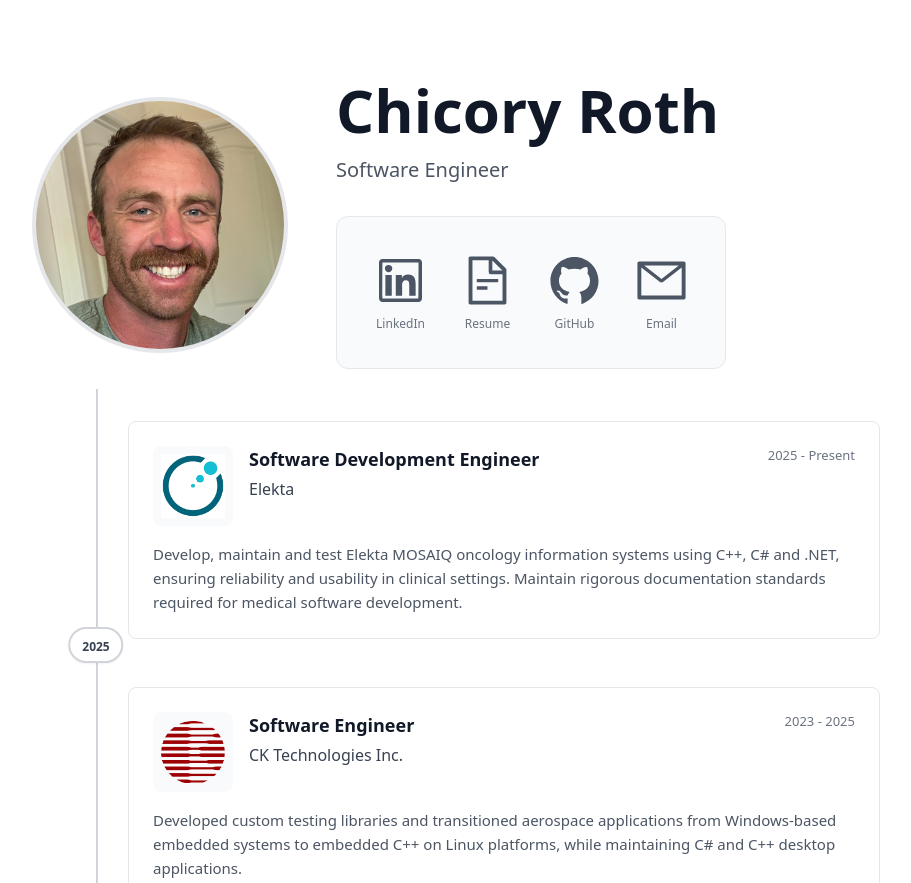
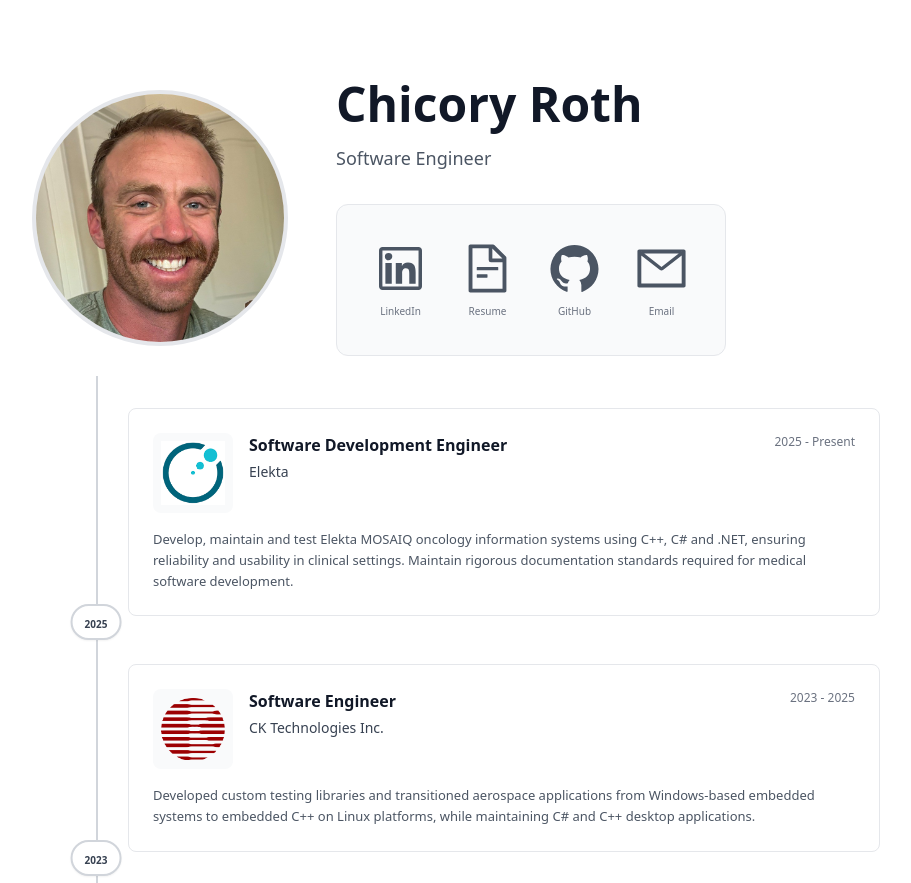
Before and after one commit to chicoryr/chicoryroth.com, an Astro site: page / in a window 1280 px wide. Shown: the top 883 px of the page, without its empty margins (160-1071 px from the left). Built offline with nearby package versions, Linux system fonts and the light colour scheme; Astro itself is replaced by a stand-in of ours.

Commit message:
font size changes

```diff
--- a/src/components/Links.tsx
+++ b/src/components/Links.tsx
@@ -16,7 +16,7 @@ export default function Links() {
               <div className="text-gray-600 group-hover:text-gray-900 transition-colors duration-300 mb-2">
                 {link.icon}
               </div>
-              <span className="text-xs text-gray-500 group-hover:text-gray-700 transition-colors duration-300">
+              <span className="text-[0.625rem] text-gray-500 group-hover:text-gray-700 transition-colors duration-300">
                 {link.text}
               </span>
             </a>
--- a/src/components/Me.astro
+++ b/src/components/Me.astro
@@ -15,10 +15,10 @@ import Links from "./Links";
     <div class="flex flex-col items-center md:items-start space-y-8">
       <!-- Name and Title -->
       <div class="text-center md:text-left space-y-4">
-        <h1 class="text-4xl md:text-6xl font-bold text-gray-900">
+        <h1 class="text-3xl md:text-5xl font-bold text-gray-900">
           Chicory Roth
         </h1>
-        <p class="text-lg md:text-xl text-gray-600">
+        <p class="text-base md:text-lg text-gray-600">
           Software Engineer
         </p>
       </div>
--- a/src/components/NavCard.tsx
+++ b/src/components/NavCard.tsx
@@ -4,7 +4,7 @@ export default function NavCard
 () {
   return (
     <div className="bg-gray-500 rounded-lg p-5">
-      <div className="text-black text-center mb-1 text-xl font-bold font-sans">Software Engineer</div>
+      <div className="text-black text-center mb-1 text-lg font-bold font-sans">Software Engineer</div>
       <Links/>
     </div>
   )
--- a/src/components/TimelineItem.astro
+++ b/src/components/TimelineItem.astro
@@ -61,21 +61,21 @@ const { title, company, logo, description, start, end } = Astro.props;
   }
 
   .timeline-title {
-    font-size: 1.125rem;
+    font-size: 1rem;
     font-weight: 600;
     color: #111827;
     margin: 0 0 0.25rem 0;
   }
 
   .timeline-company {
-    font-size: 1rem;
+    font-size: 0.875rem;
     font-weight: 500;
     color: #374151;
     margin: 0;
   }
 
   .timeline-dates {
-    font-size: 0.8125rem;
+    font-size: 0.75rem;
     color: #6b7280;
     margin-left: 1rem;
     flex-shrink: 0;
@@ -85,6 +85,6 @@ const { title, company, logo, description, start, end } = Astro.props;
     color: #4b5563;
     line-height: 1.6;
     margin: 0;
-    font-size: 0.9375rem;
+    font-size: 0.8125rem;
   }
 </style>
--- a/src/components/YearMarker.astro
+++ b/src/components/YearMarker.astro
@@ -8,6 +8,6 @@ const { year } = Astro.props;
 
 <div class="absolute left-4 transform -translate-x-1/2 z-10 -bottom-6">
   <div class="bg-white border-2 border-gray-300 rounded-full px-3 py-1 shadow-sm">
-    <span class="text-xs font-semibold text-gray-700">{year}</span>
+    <span class="text-[0.625rem] font-semibold text-gray-700">{year}</span>
   </div>
 </div>
--- a/src/pages/index.astro
+++ b/src/pages/index.astro
@@ -12,7 +12,7 @@ import { Analytics } from '@vercel/analytics/react';
 
 		<footer class="py-12 border-t border-gray-200">
 			<div class="max-w-4xl mx-auto px-4 text-center">
-				<p class="text-sm text-gray-600">&copy; 2025 Chicory Roth. All rights reserved.</p>
+				<p class="text-xs text-gray-600">&copy; 2025 Chicory Roth. All rights reserved.</p>
 			</div>
 		</footer>
 	</main>
```
